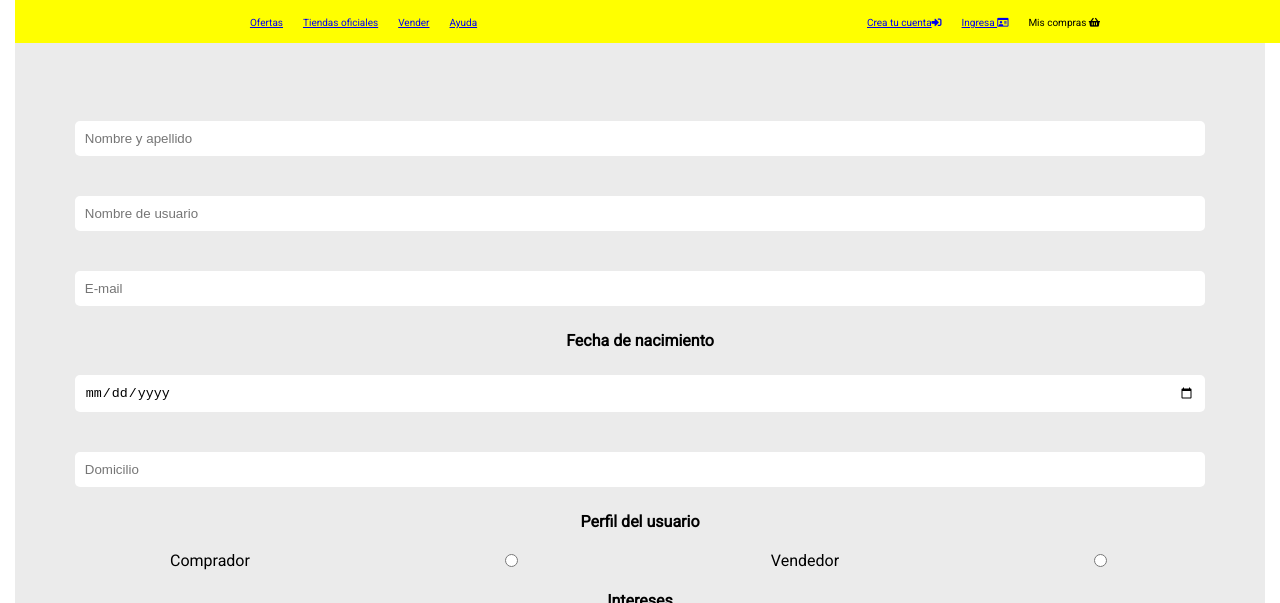
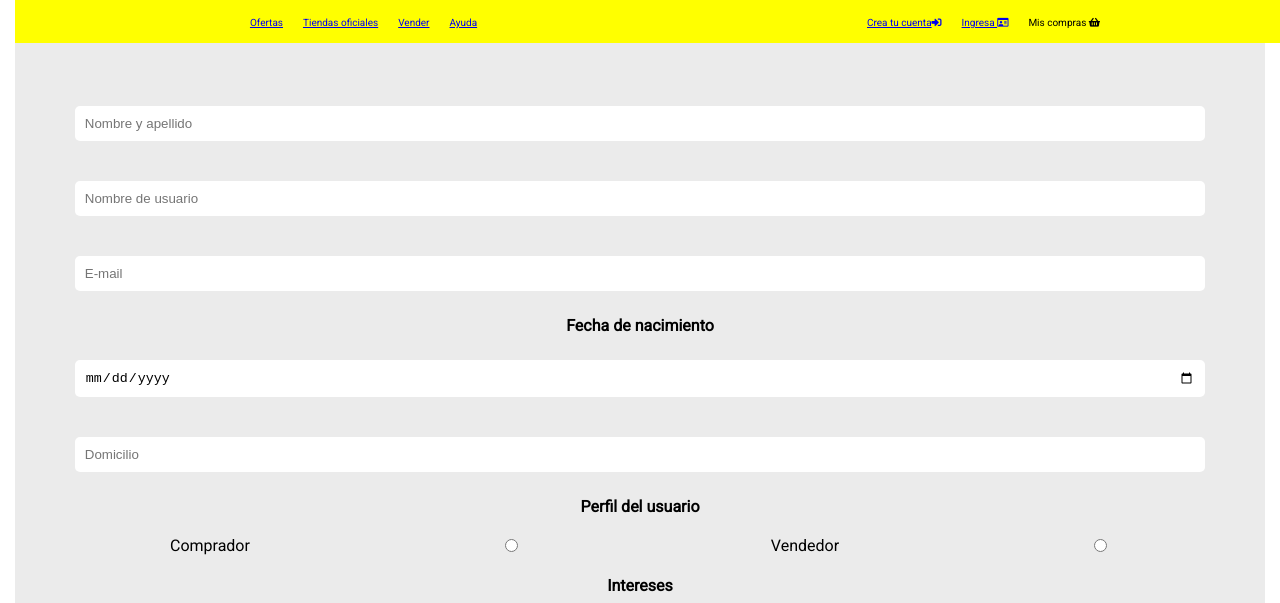
Before and after one commit to agustinadm8/proyecto-agustina-dimarco-ml, a website: page views/register.html in a window 1280 px wide. Shown: the part 159-762 px from the top of the page. Drawn offline with Linux system fonts and the light colour scheme.

Commit message:
register

```diff
--- a/public/css/register.css
+++ b/public/css/register.css
@@ -115,6 +115,7 @@ main{
     background-color: #ebebeb;
 }
 
+
 div.container {
     width: 96%;
     max-width: 960px;
@@ -221,7 +222,7 @@ footer i {
 @media (min-width:769px) {
 
     body{
-        padding-top: 180px;
+        padding-top: 165px;
     }
 
     header{
```
